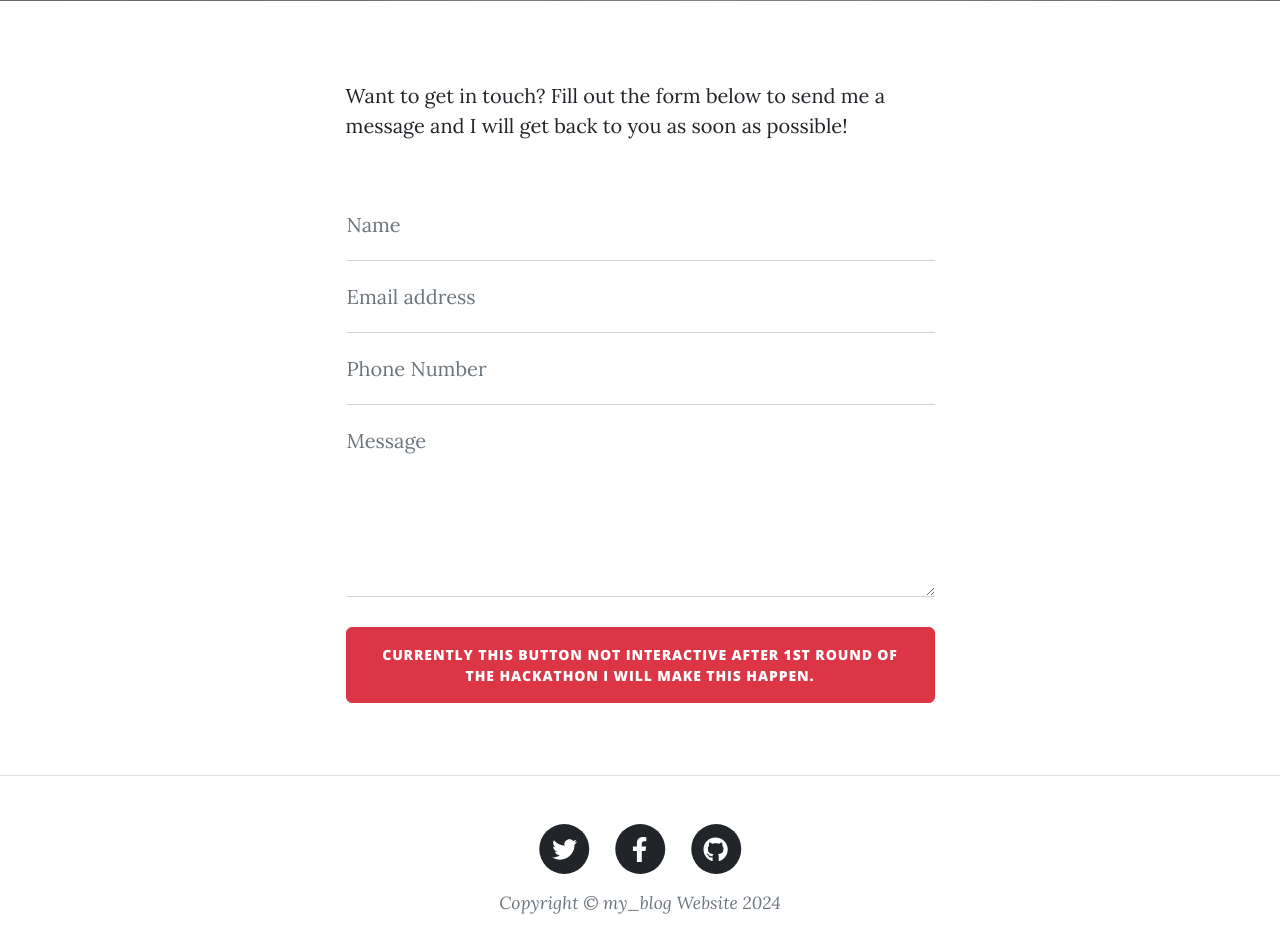
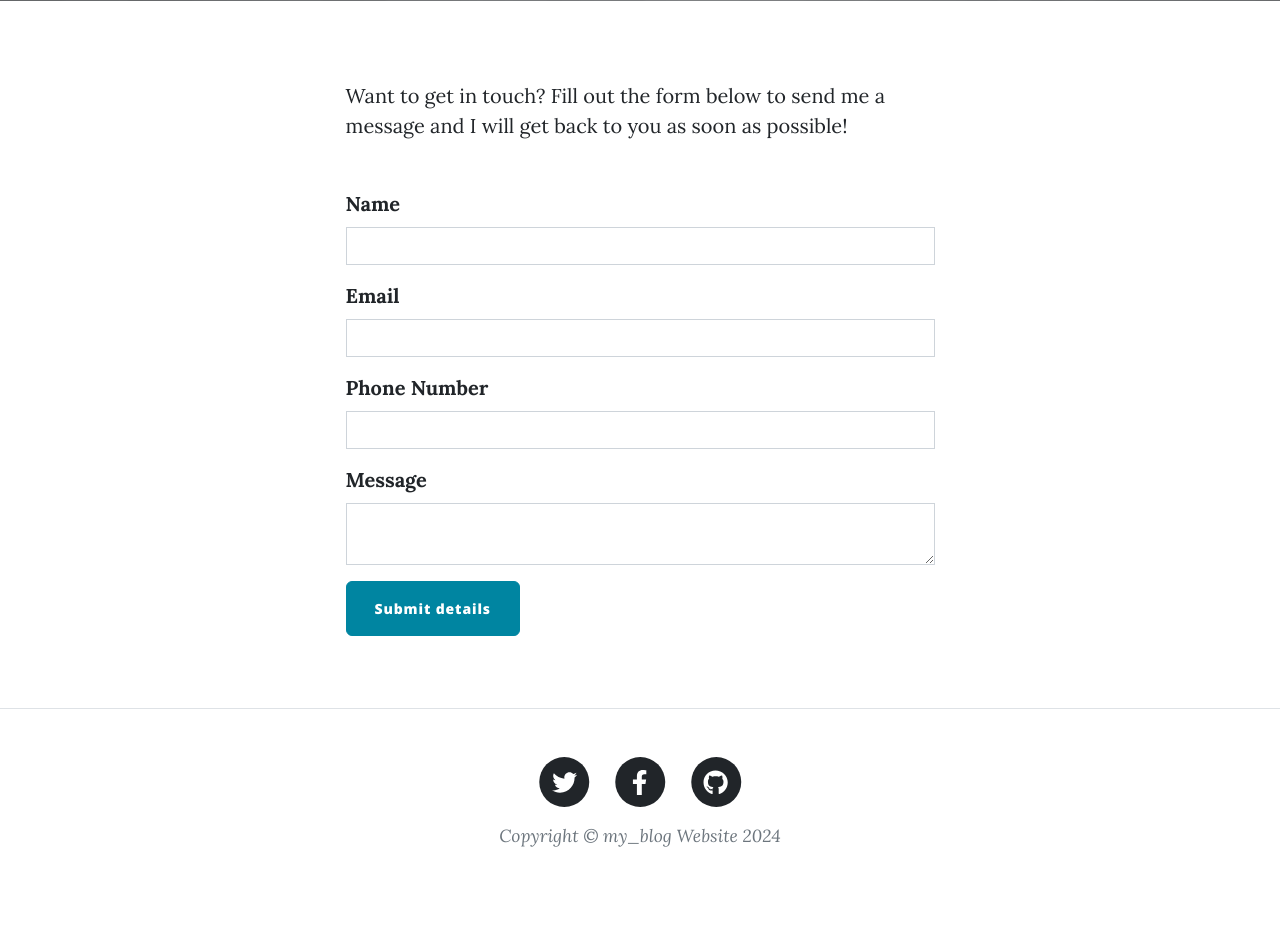
Before and after one commit to DeepakKumarBehera03/Code_Guide_Post, a Flask app: page /contact in a window 1280 px wide. Shown: the part 531-1474 px from the top of the page. After the commit the page ends 1378 px from the top, so only its background shows below. Run offline with Flask 3, Linux system fonts and the light colour scheme; parts of the project's set-up code (start-up, migrations or seed data) failed here and were passed over; some libraries are stand-ins or nearby versions.

Commit message:
added a contact form which helps user to submit any blog related queries to the respected blog owner after submitting the form he/she will get an email in his/her gmail account with a flash message

```diff
--- a/forms.py
+++ b/forms.py
@@ -29,3 +29,11 @@ class LoginForm(FlaskForm):
 class CommentForm(FlaskForm):
     comment = CKEditorField("Leave Your comment here", [validators.input_required()])
     submit = SubmitField("Submit comment!")
+
+
+class ContactForm(FlaskForm):
+    name = StringField("Name", [validators.InputRequired()])
+    email = EmailField("Email", [validators.InputRequired()])
+    phone = StringField("Phone Number", [validators.InputRequired()])
+    message = CKEditorField("Message", [validators.InputRequired()])
+    submit = SubmitField("Submit details")
--- a/main.py
+++ b/main.py
@@ -1,3 +1,4 @@
+import smtplib
 from datetime import date
 from flask import Flask, abort, render_template, redirect, url_for, flash
 from flask_bootstrap import Bootstrap5
@@ -10,11 +11,15 @@ from sqlalchemy import Integer, String, Text
 from functools import wraps
 from werkzeug.security import generate_password_hash, check_password_hash
 from sqlalchemy.orm import relationship
-from forms import CreatePostForm, RegisterForm, LoginForm, CommentForm
+from forms import CreatePostForm, RegisterForm, LoginForm, CommentForm, ContactForm
+import requests
+import smtplib
 
+response = smtplib.SMTP("smtp.gmail.com", 587)
+response.starttls()
 
 app = Flask(__name__)
-app.config['SECRET_KEY'] = "deepakkumar"
+app.config['SECRET_KEY'] = "deepak"
 ckeditor = CKEditor(app)
 Bootstrap5(app)
 
@@ -28,7 +33,6 @@ def load_user(user_id):
     return db.get_or_404(User, user_id)
 
 
-# For adding profile images to the comment section
 gravatar = Gravatar(app,
                     size=100,
                     rating='g',
@@ -79,6 +83,15 @@ class Comment(db.Model):
     comment_author = relationship("User", back_populates="comments")
     post_id: Mapped[str] = mapped_column(Integer, db.ForeignKey("blog_posts.id"))
     parent_post = relationship("BlogPost", back_populates="comments")
+
+
+class ContactUser(UserMixin, db.Model):
+    __tablename__ = "ContactUser"
+    id: Mapped[int] = mapped_column(Integer, primary_key=True)
+    name: Mapped[str] = mapped_column(Text, nullable=False)
+    email: Mapped[str] = mapped_column(Text, nullable=False)
+    phone_number: Mapped[int] = mapped_column(Integer, nullable=False)
+    message: Mapped[str] = mapped_column(Text, nullable=False)
 
 
 with app.app_context():
@@ -232,9 +245,26 @@ def about():
     return render_template("about.html", current_user=current_user)
 
 
-@app.route("/contact")
+@app.route("/contact", methods=["GET", "POST"])
 def contact():
-    return render_template("contact.html", current_user=current_user)
+    form = ContactForm()
+    if form.validate_on_submit():
+        new_user = ContactUser(
+            email=form.email.data,
+            name=form.name.data,
+            phone_number = form.phone.data,
+            message = form.message.data,
+        )
+        db.session.add(new_user)
+        db.session.commit()
+        # Authentication
+        response.login("deepakjgrt99@gmail.com", "eljlasisljrvlxkx")
+        message = f"We will get in touch with you very soon. And we resolve your queries as soon as possible"
+        response.sendmail("deepakjgrt99@gmail.com", f"{form.email.data}", message)
+        response.quit()
+        flash("Your Queries is Successfully Submitted, We will resolve it as soon as possible")
+        return redirect(url_for('contact'))
+    return render_template("contact.html", current_user=current_user, form=form)
 
 
 if __name__ == "__main__":
--- a/templates/contact.html
+++ b/templates/contact.html
@@ -1,5 +1,5 @@
 {% include "header.html" %}
-
+{% from 'bootstrap5/form.html' import render_form %}
 <!-- Page Header-->
 <header
   class="masthead"
@@ -29,68 +29,17 @@
           Want to get in touch? Fill out the form below to send me a message and
           I will get back to you as soon as possible!
         </p>
+        {% with messages = get_flashed_messages() %}
+      {% if messages %}
+      {% for message in messages %}
+      <p class="flash">{{ message }}</p>
+      {% endfor %}
+      {% endif %}
+      {% endwith %}
         <div class="my-5">
-          <!-- * * * * * * * * * * * * * * *-->
-          <!-- * * Simplified SB Contact Form for the Tutorial* *-->
-          <form
-            id="contactForm"
-            name="sentMessage"
-            action="{{ url_for('contact') }}"
-            method="post"
-          >
-            <div class="form-floating">
-              <input
-                class="form-control"
-                id="name"
-                name="name"
-                type="text"
-                placeholder="Enter your name..."
-                required
-              />
-              <label for="name">Name</label>
-            </div>
-            <div class="form-floating">
-              <input
-                class="form-control"
-                id="email"
-                name="email"
-                type="email"
-                placeholder="Enter your email..."
-                required
-              />
-              <label for="email">Email address</label>
-            </div>
-            <div class="form-floating">
-              <input
-                class="form-control"
-                id="phone"
-                name="phone"
-                type="tel"
-                placeholder="Enter your phone number..."
-                required
-              />
-              <label for="phone">Phone Number</label>
-            </div>
-            <div class="form-floating">
-              <textarea
-                class="form-control"
-                id="message"
-                name="message"
-                placeholder="Enter your message here..."
-                required
-                style="height: 12rem"
-              ></textarea>
-              <label for="message">Message</label>
-            </div>
-            <br />
-            <button
-              class="btn btn-danger text-uppercase"
-              id="submitButton"
-              type="submit"
-            >
-              currently this button not interactive after 1st round of the hackathon i will make this happen.
-            </button>
-          </form>
+          {{ ckeditor.load() }} {{ ckeditor.config(name='body') }}
+          {{ render_form(form, novalidate=True, button_map={"submit": "primary"}) }}
+
         </div>
       </div>
     </div>
```
